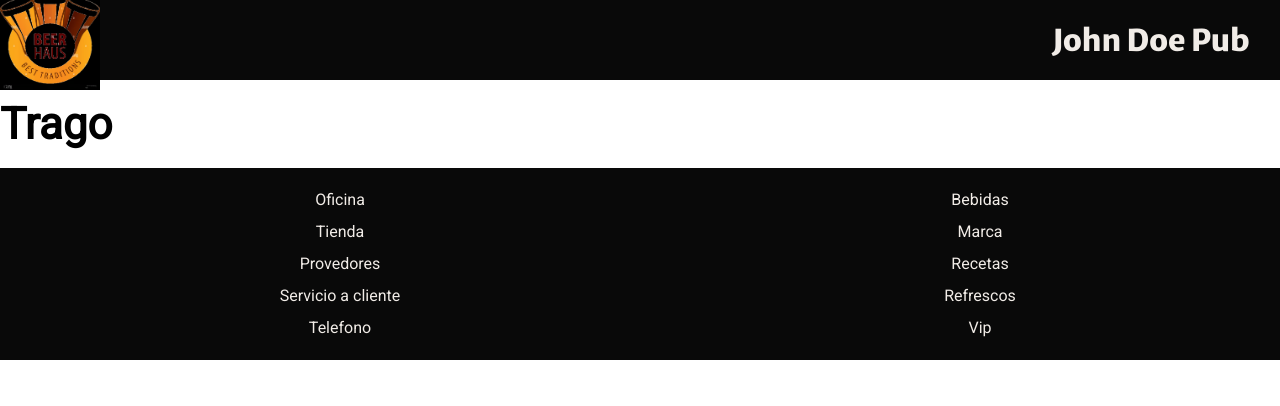
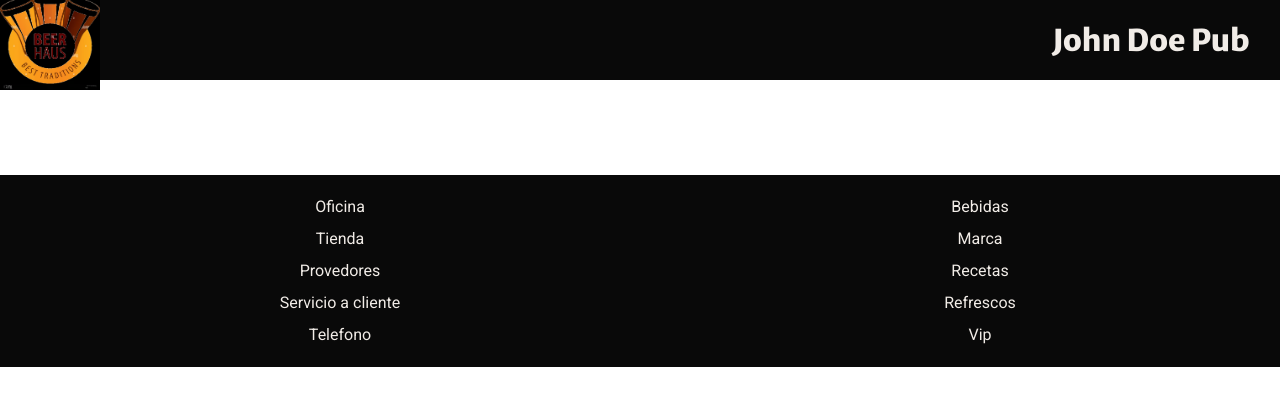
Before and after one commit to Angel-Martinez-G-6085/myBar, a website built with webpack: page public/index.html in a window 1280 px wide. Both pictures are taken after a click on the link "Ver todos los tragos". Built offline with nearby package versions, Linux system fonts and the light colour scheme; no server answers.

Commit message:
html y estilos de singleDrink terminados

```diff
--- a/src/components/singleDrink/singleDrink.html
+++ b/src/components/singleDrink/singleDrink.html
@@ -1 +1,10 @@
-<h1>Trago</h1>
+<main class="singleDrink__container">
+  <section class="singleDrink__info">
+    <img class="single__image" src="#" alt="" />
+    <h3 class="single__title"></h3>
+    <h4 class="single__id"></h4>
+    <p class="single__instruccion"></p>
+  </section>
+
+  <section class="ingredientes"></section>
+</main>
--- a/src/components/singleDrink/singleDrink.scss
+++ b/src/components/singleDrink/singleDrink.scss
@@ -0,0 +1,25 @@
+@use "../../sass/mixins";
+
+.singleDrink__container {
+  width: 100%;
+  min-height: 100%;
+
+  .singleDrink__info {
+    margin: 1rem 2rem;
+  }
+
+  .single__title,
+  .single__id {
+    text-align: center;
+  }
+}
+
+.singleDrink__info {
+  @include mixins.mediaUp(lg) {
+    display: flex;
+    flex-direction: column;
+    justify-content: center;
+    align-items: center;
+    margin: 0 2rem;
+  }
+}
```
